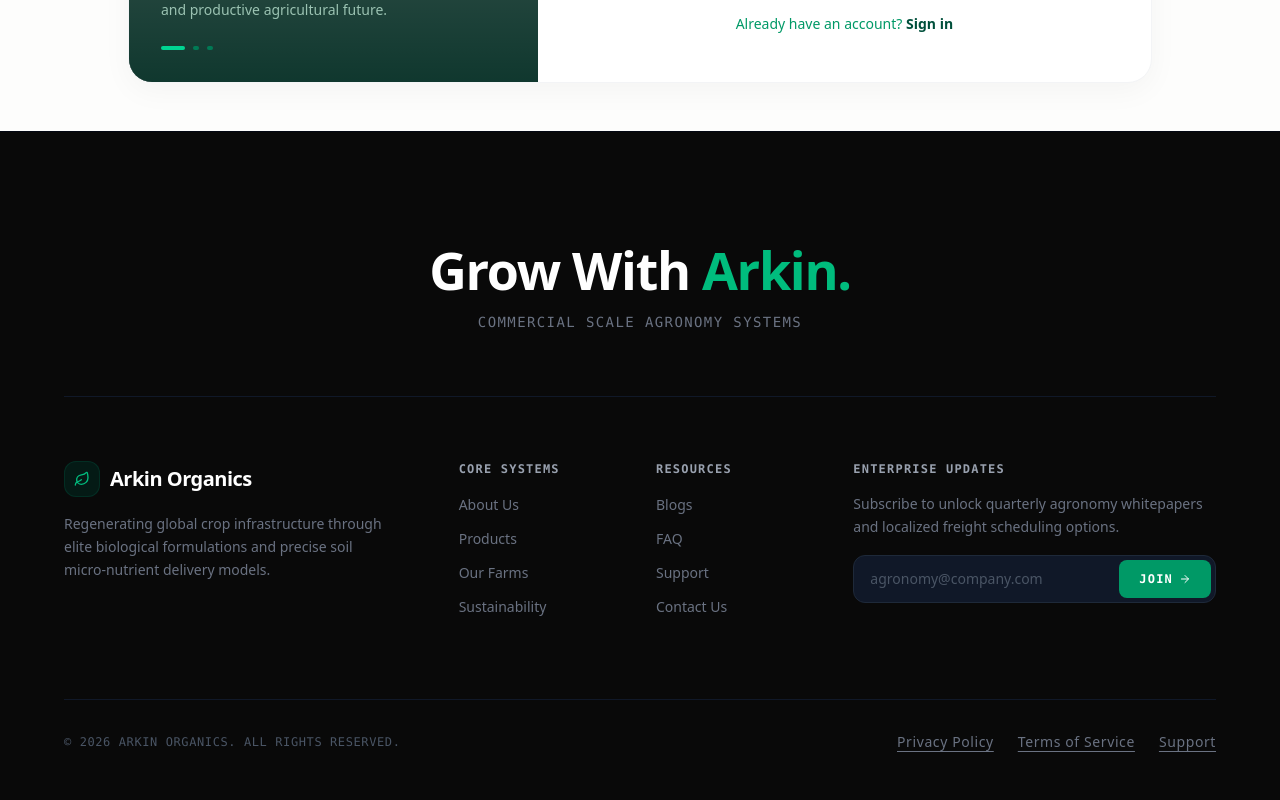
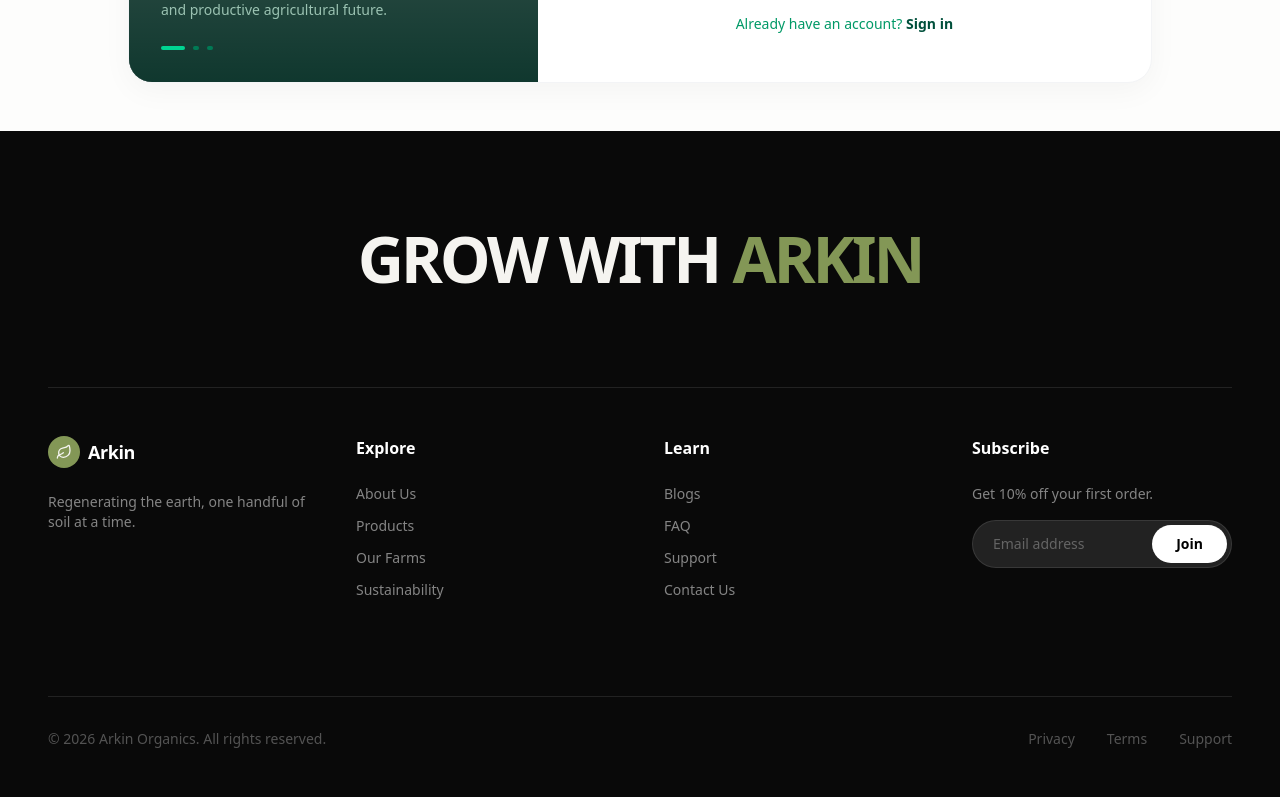
Before and after one commit to kuldeepsharma1/bio-farm, a Next.js app: page /sign-up in a window 1280 px wide. Shown: the part 838-1638 px from the top of the page. Built offline with nearby package versions, Linux system fonts and the light colour scheme; grey boxes are pictures that could not be loaded.

Commit message:
fix footer

```diff
--- a/src/components/layout/Footer.tsx
+++ b/src/components/layout/Footer.tsx
@@ -1,18 +1,15 @@
 "use client";
 
-import React from "react";
 import { motion } from "framer-motion";
-import { Leaf, ArrowRight } from "lucide-react";
+import { Leaf } from "lucide-react";
 
 export default function Footer() {
-  // Structured data layers preserved exactly as defined
   const quickLinks = [
-    { name: "About Us", href: "/about" },
+    { name: "About Us", href: "/about-us" },
     { name: "Products", href: "/products" },
     { name: "Our Farms", href: "/our-farms" },
     { name: "Sustainability", href: "/sustainability" },
   ];
-
   const knowMore = [
     { name: "Blogs", href: "/blogs" },
     { name: "FAQ", href: "/faq" },
@@ -20,60 +17,39 @@ export default function Footer() {
     { name: "Contact Us", href: "/contact-us" },
   ];
 
-  const legalLinks = [
-    { name: "Privacy Policy", href: "/legal/privacy" },
-    { name: "Terms of Service", href: "/legal/terms" },
-    { name: "Support", href: "/support" },
-  ];
+  return (
+    <footer className="bg-[#000000f6] pt-24 pb-12 px-6 lg:px-12 text-white">
+      <div className="max-w-7xl mx-auto flex flex-col items-center">
+        <motion.h2
+          initial={{ opacity: 0, y: 50 }}
+          whileInView={{ opacity: 1, y: 0 }}
+          viewport={{ once: true }}
+          className="text-[5vw] leading-none font-bold tracking-tighter text-[#F5F4F0] mb-24 text-center"
+        >
+          GROW WITH <span className="text-[#839756]">ARKIN</span>
+        </motion.h2>
 
-  return (
-    <footer className="bg-[#000000f6] pt-28 pb-12 px-6 lg:px-16 text-white border-t border-gray-950 font-sans antialiased">
-      <div className="max-w-7xl mx-auto">
-
-        {/* Call to Action Typographic Header Section */}
-        <div className="flex flex-col items-center border-b border-gray-900 pb-16 mb-16">
-          <motion.h2
-            initial={{ opacity: 0, y: 30 }}
-            whileInView={{ opacity: 1, y: 0 }}
-            viewport={{ once: true }}
-            transition={{ duration: 0.6, ease: [0.16, 1, 0.3, 1] }}
-            className="text-[7vw] sm:text-[6vw] md:text-[52px] leading-none font-bold tracking-tight text-white mb-4 text-center"
-          >
-            Grow With <span className="text-emerald-500">Arkin.</span>
-          </motion.h2>
-          <p className="text-xs md:text-sm text-gray-500 font-mono tracking-widest uppercase text-center max-w-sm">
-            Commercial Scale Agronomy Systems
-          </p>
-        </div>
-
-        {/* Primary Functional Column Infrastructure */}
-        <div className="grid grid-cols-1 sm:grid-cols-2 md:grid-cols-12 gap-10 md:gap-8 items-start">
-
-          {/* Brand Vision Metrics Column */}
-          <div className="md:col-span-4 space-y-4">
-            <div className="flex items-center gap-2.5">
-              <div className="flex h-9 w-9 items-center justify-center rounded-xl bg-emerald-950/50 border border-emerald-900/40 text-emerald-500">
+        <div className="w-full grid grid-cols-2 md:grid-cols-4 gap-12 border-t border-white/10 pt-12">
+          {/* Logo Section */}
+          <div className="col-span-2 md:col-span-1">
+            <div className="flex items-center gap-2 mb-6">
+              <div className="flex h-8 w-8 items-center justify-center rounded-full bg-[#839756] text-[#F5F4F0]">
                 <Leaf size={16} />
               </div>
-              <span className="font-bold text-xl tracking-tight text-white font-sans">Arkin Organics</span>
+              <span className="font-bold text-lg tracking-tight">Arkin</span>
             </div>
-            <p className="text-gray-500 text-sm leading-relaxed max-w-xs">
-              Regenerating global crop infrastructure through elite biological formulations and precise soil micro-nutrient delivery models.
+            <p className="text-white/50 text-sm">
+              Regenerating the earth, one handful of soil at a time.
             </p>
           </div>
 
-          {/* Dynamic Map - Quick Links */}
-          <div className="md:col-span-2 space-y-4">
-            <h4 className="text-xs font-mono tracking-widest uppercase text-gray-400 font-bold">
-              Core Systems
-            </h4>
-            <ul className="space-y-2.5 text-sm font-normal">
-              {quickLinks.map((link, idx) => (
-                <li key={idx}>
-                  <a
-                    href={link.href}
-                    className="text-gray-500 hover:text-white transition-colors duration-200 block py-0.5"
-                  >
+          {/* Shop/Quick Links */}
+          <div>
+            <h4 className="font-bold mb-6">Explore</h4>
+            <ul className="space-y-3 text-white/50 text-sm">
+              {quickLinks.map((link, id) => (
+                <li key={id}>
+                  <a href={link.href} className="hover:text-white transition-colors">
                     {link.name}
                   </a>
                 </li>
@@ -81,18 +57,13 @@ export default function Footer() {
             </ul>
           </div>
 
-          {/* Dynamic Map - Knowledge Base */}
-          <div className="md:col-span-2 space-y-4">
-            <h4 className="text-xs font-mono tracking-widest uppercase text-gray-400 font-bold">
-              Resources
-            </h4>
-            <ul className="space-y-2.5 text-sm font-normal">
-              {knowMore.map((link, idx) => (
-                <li key={idx}>
-                  <a
-                    href={link.href}
-                    className="text-gray-500 hover:text-white transition-colors duration-200 block py-0.5"
-                  >
+          {/* Learn Section */}
+          <div>
+            <h4 className="font-bold mb-6">Learn</h4>
+            <ul className="space-y-3 text-white/50 text-sm">
+              {knowMore.map((link, id) => (
+                <li key={id}>
+                  <a href={link.href} className="hover:text-white transition-colors">
                     {link.name}
                   </a>
                 </li>
@@ -100,45 +71,32 @@ export default function Footer() {
             </ul>
           </div>
 
-          {/* Ingestion Subscription Feed Channel */}
-          <div className="md:col-span-4 space-y-4">
-            <h4 className="text-xs font-mono tracking-widest uppercase text-gray-400 font-bold">
-              Enterprise Updates
-            </h4>
-            <p className="text-gray-500 text-sm leading-relaxed">
-              Subscribe to unlock quarterly agronomy whitepapers and localized freight scheduling options.
-            </p>
-            <div className="flex h-12 w-full rounded-xl bg-gray-900 border border-gray-800 p-1 focus-within:border-emerald-600 transition-all duration-300">
+          {/* Subscribe */}
+          <div>
+            <h4 className="font-bold mb-6">Subscribe</h4>
+            <p className="text-white/50 text-sm mb-4">Get 10% off your first order.</p>
+            <div className="flex h-12 w-full rounded-full bg-white/10 p-1 border border-white/10">
               <input
                 type="email"
-                placeholder="agronomy@company.com"
-                className="bg-transparent px-3 w-full text-sm text-white placeholder-gray-600 outline-none font-sans"
+                placeholder="Email address"
+                className="bg-transparent px-4 w-full text-sm outline-none placeholder:text-white/30"
               />
-              <button className="h-full px-5 rounded-lg bg-emerald-600 hover:bg-emerald-500 text-white text-xs font-mono font-semibold uppercase tracking-widest transition-all duration-200 cursor-pointer flex items-center justify-center gap-1.5 shrink-0">
-                <span>Join</span>
-                <ArrowRight size={12} />
+              <button className="h-full px-6 rounded-full bg-white text-black text-sm font-bold hover:bg-[#FDBA21] transition-colors">
+                Join
               </button>
             </div>
           </div>
         </div>
 
-        {/* Bottom Legal Baseline Grid */}
-        <div className="w-full flex flex-col md:flex-row justify-between items-center mt-20 pt-8 border-t border-gray-900 text-gray-600 text-xs font-mono tracking-wider uppercase">
+        {/* Bottom Bar */}
+        <div className="w-full flex flex-col md:flex-row justify-between items-center mt-24 pt-8 border-t border-white/10 text-white/30 text-sm">
           <p>© 2026 Arkin Organics. All rights reserved.</p>
-
-          <div className="flex gap-6 mt-4 md:mt-0 normal-case font-sans text-sm text-gray-500">
-            {legalLinks.map((link, idx) => (
-              <a
-                key={idx}
-                href={link.href}
-                className="hover:text-white transition-colors duration-200 underline underline-offset-4"
-              >
-                {link.name}
-              </a>
-            ))}
+          <div className="flex gap-8 mt-4 md:mt-0">
+            <a href="/legal/privacy" className="hover:text-white transition-colors">Privacy</a>
+            <a href="/legal/terms" className="hover:text-white transition-colors">Terms</a>
+            <a href="/support" className="hover:text-white transition-colors">Support</a>
           </div>
         </div>
-
       </div>
     </footer>
   );
```
